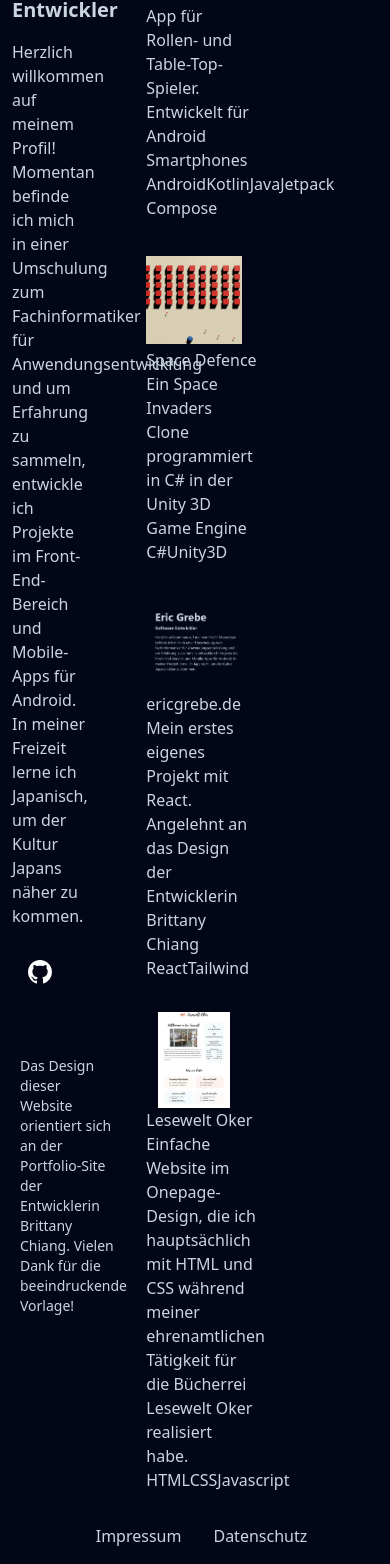
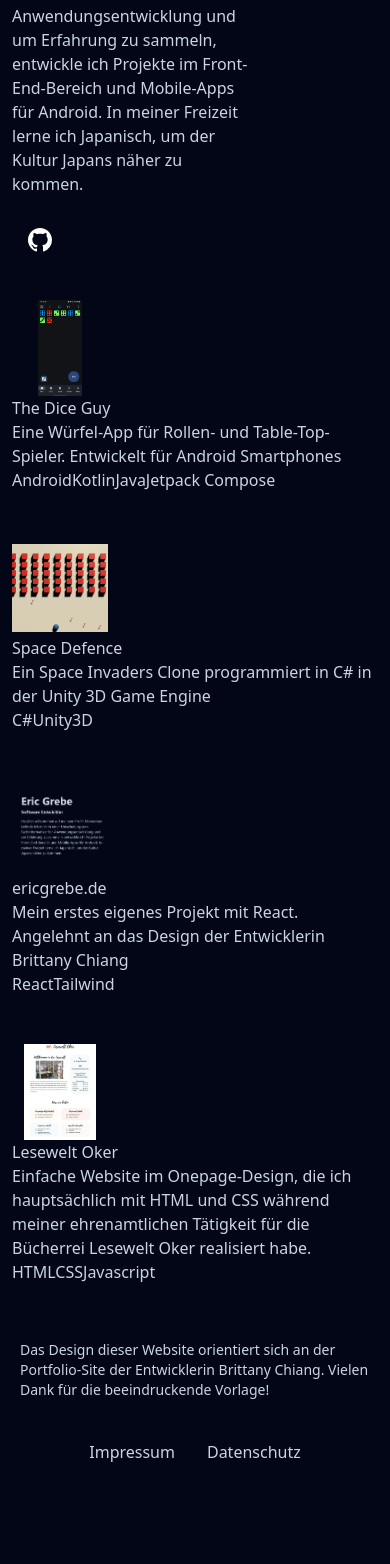
Before and after one commit to Jiyuu5/PortfolioWebsite, a React (Vite) app: page / in a window 390 px wide. Shown: the part 220-1784 px from the top of the page. After the commit the page ends 1684 px from the top, so only its background shows below. Built offline with nearby package versions, Linux system fonts and the light colour scheme.

Commit message:
Adjust layout sizing

```diff
--- a/index.html
+++ b/index.html
@@ -1,5 +1,5 @@
 <!DOCTYPE html>
-<html lang="en">
+<html lang="de">
   <head>
     <meta charset="UTF-8" />
     <link rel="icon" type="image/svg+xml" href="/vite.svg" />
--- a/src/App.jsx
+++ b/src/App.jsx
@@ -17,25 +17,25 @@
   return (
     <div className="mx-auto max-w-2xl lg:max-w-7xl">
       <Header handleSetLanguage={handleSetLanguage} />
-      <main className="flex flex-row flex-wrap ">
-        <section className="w-1/2 px-3">
-          <div className="sticky top-0 w-full">
-            <ul className="flex flex-col justify-between h-dvh">
+      <main className="lg:flex lg:flex-row lg:gap-4">
+        <section className="lg:w-1/2 px-3">
+          <div className="lg:sticky lg:top-0 w-full">
+            <ul className="lg:flex lg:flex-col lg:justify-between lg:h-dvh">
               <Description language={currentLanguage} />
               <div>
                 <SocialLinks />
-                <p className="text-sm p-2">
-                  Das Design dieser Website orientiert sich an der
-                  Portfolio-Site der Entwicklerin
-                  <a href="https://brittanychiang.com/"> Brittany Chiang</a>.
-                  Vielen Dank für die beeindruckende Vorlage!
-                </p>
               </div>
             </ul>
           </div>
         </section>
-        <section className="w-1/2 px-3">
+        <section className="lg:w-1/2 px-3">
           <CardList />
+          <p className="text-sm p-2 mb-4">
+            Das Design dieser Website orientiert sich an der Portfolio-Site der
+            Entwicklerin
+            <a href="https://brittanychiang.com/"> Brittany Chiang</a>. Vielen
+            Dank für die beeindruckende Vorlage!
+          </p>
           <Footer />
         </section>
       </main>
--- a/src/components/Card.jsx
+++ b/src/components/Card.jsx
@@ -1,8 +1,7 @@
 /* eslint-disable react/prop-types */
 export default function Card({ title, description, tags, imgID }) {
   return (
-    <>
-      <div>
+    <li className="mb-12">
       <div className="size-24 ">
         <img
           className="object-contain h-24 w-24"
@@ -16,7 +15,6 @@
         <p>{description}</p>
         <div>{tags}</div>
       </div>
-      </div>
-    </>
+    </li>
   );
 }
--- a/src/components/CardList.jsx
+++ b/src/components/CardList.jsx
@@ -3,7 +3,7 @@
 
 export default function CardList() {
   return (
-    <ul className="mt-20 flex flex-col gap-8">
+    <ul className="mt-12 lg:mt-20">
       {PROJECTS.map((project) => (
         <Card
           key={project.title}
--- a/src/components/SocialLinks.jsx
+++ b/src/components/SocialLinks.jsx
@@ -1,6 +1,6 @@
 export default function SocialLinks() {
   return (
-    <ul className="flex items-center mb-16 mt-8 px-4">
+    <ul className="flex items-center mb-4 lg:mb-16 mt-8 px-4">
       <li className="shrink-0">
         <a
           href="https://github.com/Jiyuu5"
--- a/src/components/description.jsx
+++ b/src/components/description.jsx
@@ -5,7 +5,7 @@
   const currentLanguage = DESCRIPTIONS[language];
 
   return (
-    <div className="mt-20">
+    <div className="lg:mt-20">
       <h1 className="text-5xl font-bold">Eric Grebe</h1>
       <h2 className="text-xl font-bold mt-3">{currentLanguage.title}</h2>
       <p className="mt-4 w-2/3">{currentLanguage.description}</p>
```
Lines whose indentation alone changed are shown as unchanged.
